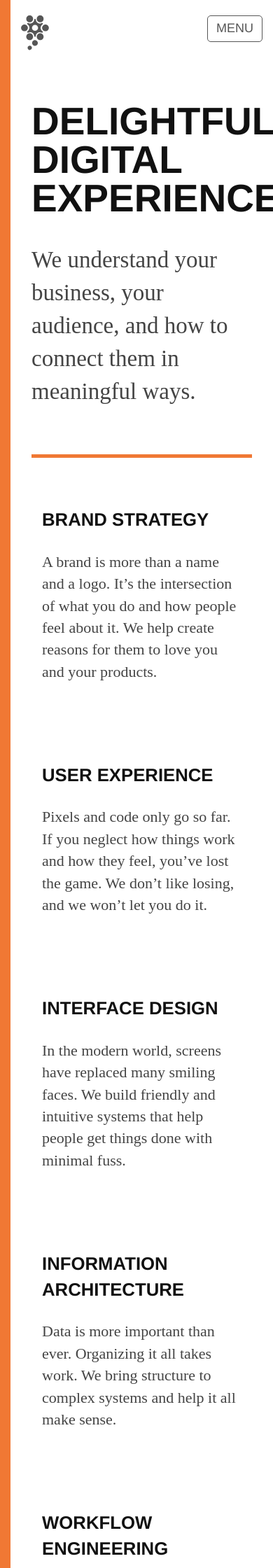
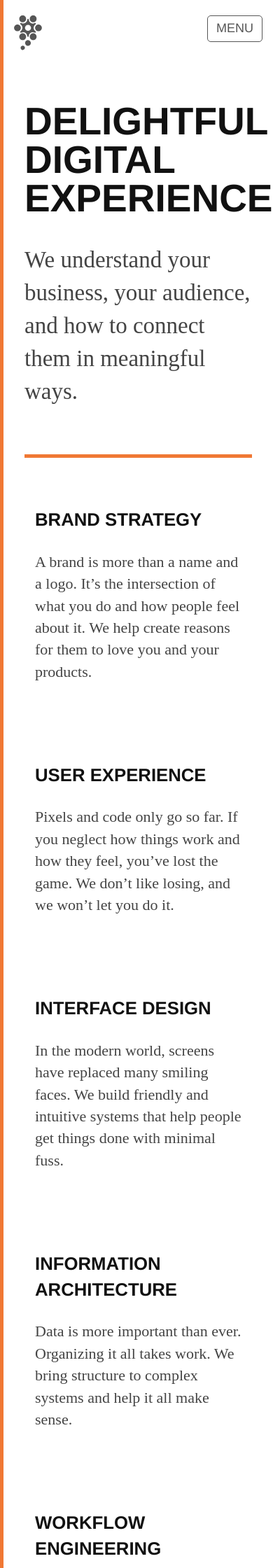
Before and after one commit to ninelabs/ninelabs.com, a Jekyll site: the page built from index.html, in a window 390 px wide. Shown: the top 2240 px of the page at 70% size. Built offline with Jekyll 4.4.1, drawn with Linux system fonts in a browser that asks for light colours; nearby versions of some CDN libraries; Markdown is read by kramdown in place of the engine named in the settings.

Commit message:
adjusted side border for mobile.
Signed-off-by: J Cornelius <github@jcornelius.com>

```diff
--- a/_sass/styles.scss
+++ b/_sass/styles.scss
@@ -4,6 +4,9 @@
 
 html {
   border-left: 15px solid $brand-primary;
+  @include breakpoint(xs) {
+    border-width: 5px;
+  }
 }
 
 body {
--- a/css/styles.css
+++ b/css/styles.css
@@ -725,39 +725,45 @@ hr {
 html {
   border-left: 15px solid #f07834;
 }
+@media (max-width: 767px) {
+  /* line 5, ../_sass/styles.scss */
+  html {
+    border-width: 5px;
+  }
+}
 
-/* line 9, ../_sass/styles.scss */
+/* line 12, ../_sass/styles.scss */
 body {
   background-color: white;
   color: #444444;
   font-family: "ff-tisa-web-pro", serif;
 }
 
-/* line 15, ../_sass/styles.scss */
+/* line 18, ../_sass/styles.scss */
 #brand {
   width: 27px;
   margin-bottom: 2em;
 }
-/* line 18, ../_sass/styles.scss */
+/* line 21, ../_sass/styles.scss */
 #brand .brand-mark {
   fill: rgba(68, 68, 68, 0.9);
 }
 
-/* line 27, ../_sass/styles.scss */
+/* line 30, ../_sass/styles.scss */
 section header {
   border-bottom: 1px solid #333333;
   margin-bottom: 1em;
 }
-/* line 31, ../_sass/styles.scss */
+/* line 34, ../_sass/styles.scss */
 section header hgroup h1 {
   margin: 0;
 }
-/* line 32, ../_sass/styles.scss */
+/* line 35, ../_sass/styles.scss */
 section header hgroup h4, section header hgroup h5, section header hgroup h6 {
   color: #555555;
 }
 
-/* line 36, ../_sass/styles.scss */
+/* line 39, ../_sass/styles.scss */
 h1, h2, h3, h4, h5, h6 {
   color: #111111;
   font-family: "freight-sans-pro", "helvetica neue", helvetica, sans-serif;
@@ -765,41 +771,41 @@ h1, h2, h3, h4, h5, h6 {
   text-transform: uppercase;
 }
 
-/* line 46, ../_sass/styles.scss */
+/* line 49, ../_sass/styles.scss */
 .lead {
   font-size: 1.25em;
 }
 
-/* line 55, ../_sass/styles.scss */
+/* line 58, ../_sass/styles.scss */
 .media-object {
   padding: 8px 0;
 }
 
-/* line 65, ../_sass/styles.scss */
+/* line 68, ../_sass/styles.scss */
 .media-body p {
   margin: 0;
   padding: 0 0 1em;
 }
 
-/* line 73, ../_sass/styles.scss */
+/* line 76, ../_sass/styles.scss */
 .post-excerpt-container {
   border-bottom: 1px solid #999999;
   margin-bottom: 2em;
   padding-bottom: 2em;
 }
-/* line 80, ../_sass/styles.scss */
+/* line 83, ../_sass/styles.scss */
 .post-excerpt-container .post-meta p {
   color: #999999;
   font-size: .8em;
   margin: 5px 0 1em;
   padding: 0;
 }
-/* line 89, ../_sass/styles.scss */
+/* line 92, ../_sass/styles.scss */
 .post-excerpt-container .post-excerpt h3 {
   margin: 0 0 .5em;
 }
 
-/* line 104, ../_sass/styles.scss */
+/* line 107, ../_sass/styles.scss */
 #home h1 {
   font-size: 4em;
   line-height: 1em;
@@ -807,94 +813,94 @@ h1, h2, h3, h4, h5, h6 {
   text-transform: uppercase;
 }
 @media (max-width: 767px) {
-  /* line 104, ../_sass/styles.scss */
+  /* line 107, ../_sass/styles.scss */
   #home h1 {
     font-size: 2.5em;
   }
 }
-/* line 113, ../_sass/styles.scss */
+/* line 116, ../_sass/styles.scss */
 #home .lead {
   font-size: 1.5em;
 }
-/* line 117, ../_sass/styles.scss */
+/* line 120, ../_sass/styles.scss */
 #home .trio {
   border-top: 5px solid #f07834;
   margin-top: 3em;
   padding-top: 2em;
 }
-/* line 124, ../_sass/styles.scss */
+/* line 127, ../_sass/styles.scss */
 #home .skill:nth-child(2n+1) {
   clear: left;
 }
 
-/* line 130, ../_sass/styles.scss */
+/* line 133, ../_sass/styles.scss */
 .skill {
   margin-bottom: 3em;
 }
-/* line 133, ../_sass/styles.scss */
+/* line 136, ../_sass/styles.scss */
 .skill h4 {
   border-bottom: 2px solid rgba(255, 255, 255, 0.2);
   padding-bottom: 1em;
 }
 
-/* line 150, ../_sass/styles.scss */
+/* line 153, ../_sass/styles.scss */
 .logos {
   margin-bottom: 2em;
 }
-/* line 153, ../_sass/styles.scss */
+/* line 156, ../_sass/styles.scss */
 .logos .logo {
   margin: 0 0 3em;
   text-align: center;
 }
-/* line 157, ../_sass/styles.scss */
+/* line 160, ../_sass/styles.scss */
 .logos .logo img {
   max-width: 70%;
 }
 
-/* line 162, ../_sass/styles.scss */
+/* line 165, ../_sass/styles.scss */
 .names {
   margin-bottom: 4em;
 }
-/* line 165, ../_sass/styles.scss */
+/* line 168, ../_sass/styles.scss */
 .names ul {
   margin: 0;
   padding: 0;
   width: auto;
 }
-/* line 170, ../_sass/styles.scss */
+/* line 173, ../_sass/styles.scss */
 .names li {
   padding: 0 .5em;
   margin: 0;
   list-style-type: none;
 }
 
-/* line 179, ../_sass/styles.scss */
+/* line 182, ../_sass/styles.scss */
 .quotes .quote {
   margin-bottom: 4em;
 }
-/* line 182, ../_sass/styles.scss */
+/* line 185, ../_sass/styles.scss */
 .quotes .quote:nth-of-type(odd) {
   clear: left;
 }
-/* line 186, ../_sass/styles.scss */
+/* line 189, ../_sass/styles.scss */
 .quotes .quote cite span {
   font-size: .75em;
 }
-/* line 187, ../_sass/styles.scss */
+/* line 190, ../_sass/styles.scss */
 .quotes .quote cite strong {
   color: #222222;
   display: block;
 }
 
-/* line 198, ../_sass/styles.scss */
+/* line 201, ../_sass/styles.scss */
 #team .the-huddle {
   margin-top: 3em;
 }
-/* line 201, ../_sass/styles.scss */
+/* line 204, ../_sass/styles.scss */
 #team .the-huddle .member {
   margin-bottom: 1.5em;
 }
-/* line 205, ../_sass/styles.scss */
+/* line 208, ../_sass/styles.scss */
 #team .the-huddle .member .meta {
   display: inline-block;
   position: relative;
@@ -903,7 +909,7 @@ h1, h2, h3, h4, h5, h6 {
   /*max-width: 120px;*/
   min-height: 100%;
 }
-/* line 216, ../_sass/styles.scss */
+/* line 219, ../_sass/styles.scss */
 #team .the-huddle .member .meta a {
   color: rgba(255, 255, 255, 0.3);
   font-size: 1.25em;
@@ -911,27 +917,27 @@ h1, h2, h3, h4, h5, h6 {
   text-indent: -999em;
   text-shadow: none;
 }
-/* line 222, ../_sass/styles.scss */
+/* line 225, ../_sass/styles.scss */
 #team .the-huddle .member .meta a:hover {
   color: rgba(255, 255, 255, 0.7);
   text-decoration: none;
 }
-/* line 228, ../_sass/styles.scss */
+/* line 231, ../_sass/styles.scss */
 #team .the-huddle .member .caption {
   display: inline-block;
   position: relative;
   width: 75%;
 }
-/* line 232, ../_sass/styles.scss */
+/* line 235, ../_sass/styles.scss */
 #team .the-huddle .member .caption h4 {
   margin: 0;
 }
-/* line 235, ../_sass/styles.scss */
+/* line 238, ../_sass/styles.scss */
 #team .the-huddle .member .caption p {
   font-size: .75em;
   margin: 0;
 }
-/* line 239, ../_sass/styles.scss */
+/* line 242, ../_sass/styles.scss */
 #team .the-huddle .member .caption .label {
   color: #333333;
   display: inline-block;
@@ -940,58 +946,58 @@ h1, h2, h3, h4, h5, h6 {
   text-shadow: none;
 }
 
-/* line 255, ../_sass/styles.scss */
+/* line 258, ../_sass/styles.scss */
 #community .media {
   border-top: 1px solid #555555;
 }
-/* line 258, ../_sass/styles.scss */
+/* line 261, ../_sass/styles.scss */
 #community .media-object img {
   margin-top: 1em;
   max-width: 120px;
 }
-/* line 262, ../_sass/styles.scss */
+/* line 265, ../_sass/styles.scss */
 #community .media-body h3 {
   margin-bottom: 0;
 }
 
-/* line 272, ../_sass/styles.scss */
+/* line 275, ../_sass/styles.scss */
 .notes-list h1 small {
   color: #999999;
   font-size: .5em;
   font-weight: 400;
 }
 
-/* line 280, ../_sass/styles.scss */
+/* line 283, ../_sass/styles.scss */
 .labnotes header {
   border-bottom: 1px solid #999999;
   margin-bottom: 2em;
   padding-bottom: .5em;
 }
-/* line 284, ../_sass/styles.scss */
+/* line 287, ../_sass/styles.scss */
 .labnotes header h2 {
   line-height: .9em;
   margin: 0;
 }
-/* line 288, ../_sass/styles.scss */
+/* line 291, ../_sass/styles.scss */
 .labnotes header h4 {
   color: #555555;
   margin: 0;
 }
-/* line 293, ../_sass/styles.scss */
+/* line 296, ../_sass/styles.scss */
 .labnotes .note-meta {
   color: #555555;
   font-size: .65em;
 }
-/* line 297, ../_sass/styles.scss */
+/* line 300, ../_sass/styles.scss */
 .labnotes h3 {
   color: #555555;
 }
-/* line 300, ../_sass/styles.scss */
+/* line 303, ../_sass/styles.scss */
 .labnotes iframe.twitter-tweet {
   margin-left: 40px !important;
 }
 
-/* line 305, ../_sass/styles.scss */
+/* line 308, ../_sass/styles.scss */
 blockquote {
   border-color: #f07834;
   border-style: solid;
@@ -999,61 +1005,61 @@ blockquote {
   margin-left: 0;
   padding-left: 20px;
 }
-/* line 311, ../_sass/styles.scss */
+/* line 314, ../_sass/styles.scss */
 blockquote i, blockquote em {
   display: block;
   color: #999999;
   font-size: .7em;
   margin: .75em 0 0 1em;
 }
-/* line 316, ../_sass/styles.scss */
+/* line 319, ../_sass/styles.scss */
 blockquote i:before, blockquote em:before {
   content: "\2014\00a0";
 }
 
-/* line 322, ../_sass/styles.scss */
+/* line 325, ../_sass/styles.scss */
 .notes-page-navigation {
   border-top: 1px solid #999999;
   font-size: .8em;
   margin-top: 2em;
   padding-top: 1em;
 }
-/* line 331, ../_sass/styles.scss */
+/* line 334, ../_sass/styles.scss */
 .notes-page-navigation .right {
   text-align: right;
 }
 
-/* line 345, ../_sass/styles.scss */
+/* line 348, ../_sass/styles.scss */
 .docs-list .docs-excerpt {
   border-top: 1px solid #999999;
 }
-/* line 348, ../_sass/styles.scss */
+/* line 351, ../_sass/styles.scss */
 .docs-list .docs-excerpt h3 {
   margin-bottom: 0;
   padding-bottom: 0;
 }
-/* line 352, ../_sass/styles.scss */
+/* line 355, ../_sass/styles.scss */
 .docs-list .docs-excerpt p {
   margin-top: 0;
   padding-top: 0;
 }
 
-/* line 361, ../_sass/styles.scss */
+/* line 364, ../_sass/styles.scss */
 .docs .post ol li {
   list-style-type: decimal;
   padding-top: .75em;
   margin-bottom: .125em;
 }
-/* line 365, ../_sass/styles.scss */
+/* line 368, ../_sass/styles.scss */
 .docs .post ol li ol li {
   list-style-type: lower-latin;
 }
-/* line 367, ../_sass/styles.scss */
+/* line 370, ../_sass/styles.scss */
 .docs .post ol li ol li ol li {
   list-style-type: lower-roman;
 }
 
-/* line 377, ../_sass/styles.scss */
+/* line 380, ../_sass/styles.scss */
 .docs-disclaimer p {
   border-left: 5px solid #f07834;
   margin: 1em 0;
@@ -1062,23 +1068,23 @@ blockquote i:before, blockquote em:before {
   font-style: italic;
 }
 
-/* line 390, ../_sass/styles.scss */
+/* line 393, ../_sass/styles.scss */
 .footer-contact {
   border-bottom: 1px solid #999999;
   border-top: 1px solid #999999;
   margin-top: 2em;
   padding-bottom: 1em;
 }
-/* line 395, ../_sass/styles.scss */
+/* line 398, ../_sass/styles.scss */
 .footer-contact h2 {
   margin-bottom: 0;
 }
-/* line 398, ../_sass/styles.scss */
+/* line 401, ../_sass/styles.scss */
 .footer-contact p {
   margin-top: 0;
 }
 
-/* line 407, ../_sass/styles.scss */
+/* line 410, ../_sass/styles.scss */
 #contact h2 {
   font-family: "ff-tisa-web-pro", serif;
   font-style: italic;
@@ -1086,67 +1092,67 @@ blockquote i:before, blockquote em:before {
   text-transform: none;
 }
 
-/* line 414, ../_sass/styles.scss */
+/* line 417, ../_sass/styles.scss */
 .contact-options {
   margin-bottom: 3em;
 }
 
-/* line 418, ../_sass/styles.scss */
+/* line 421, ../_sass/styles.scss */
 .contact-option {
   font-size: 1.25em;
   margin: 0;
   padding: 0;
 }
 
-/* line 427, ../_sass/styles.scss */
+/* line 430, ../_sass/styles.scss */
 #jobs .job, #jobs .how-we-work, #jobs .get-in-touch {
   border-top: 1px solid #f07834;
 }
-/* line 430, ../_sass/styles.scss */
+/* line 433, ../_sass/styles.scss */
 #jobs .job {
   padding: 1.5em;
 }
-/* line 432, ../_sass/styles.scss */
+/* line 435, ../_sass/styles.scss */
 #jobs .job .fa {
   color: #9fe32c;
 }
-/* line 435, ../_sass/styles.scss */
+/* line 438, ../_sass/styles.scss */
 #jobs .job .job-meta {
   color: #aaa;
   font-size: .9em;
 }
 
-/* line 445, ../_sass/styles.scss */
+/* line 448, ../_sass/styles.scss */
 footer {
   font-family: "freight-sans-pro", "helvetica neue", helvetica, sans-serif;
   margin: 0;
   padding: 5em 0;
   text-align: center;
 }
-/* line 450, ../_sass/styles.scss */
+/* line 453, ../_sass/styles.scss */
 footer nav {
   margin: 1.5em 0 1em;
 }
-/* line 452, ../_sass/styles.scss */
+/* line 455, ../_sass/styles.scss */
 footer nav a {
   padding: 0 .5em;
 }
-/* line 456, ../_sass/styles.scss */
+/* line 459, ../_sass/styles.scss */
 footer .social {
   margin-bottom: 1em;
 }
-/* line 458, ../_sass/styles.scss */
+/* line 461, ../_sass/styles.scss */
 footer .social a {
   display: inline-block;
   font-size: 1.25em;
   margin: 0 20px;
 }
-/* line 464, ../_sass/styles.scss */
+/* line 467, ../_sass/styles.scss */
 footer .copyright {
   font-size: .9em;
 }
 
-/* line 484, ../_sass/styles.scss */
+/* line 487, ../_sass/styles.scss */
 pre {
   border: none;
   padding: 0;
```
Also changed, not shown: css/styleguide.css (+84 -78 lines).
